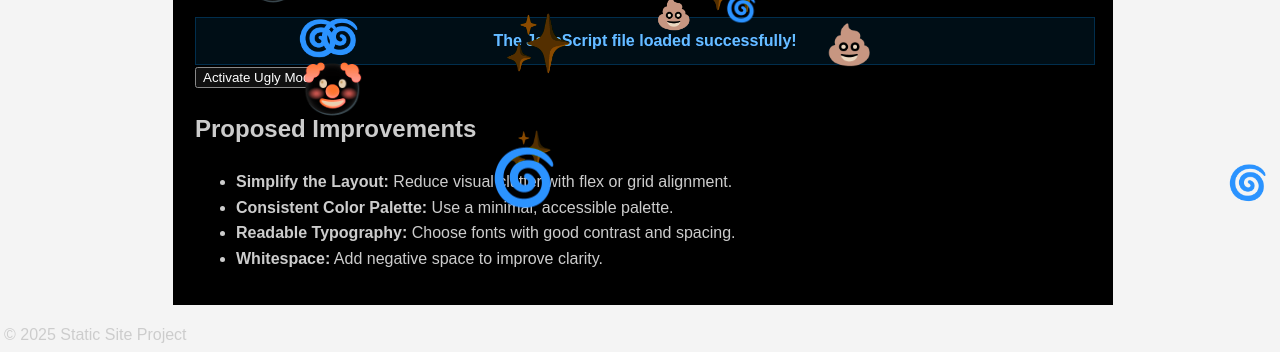
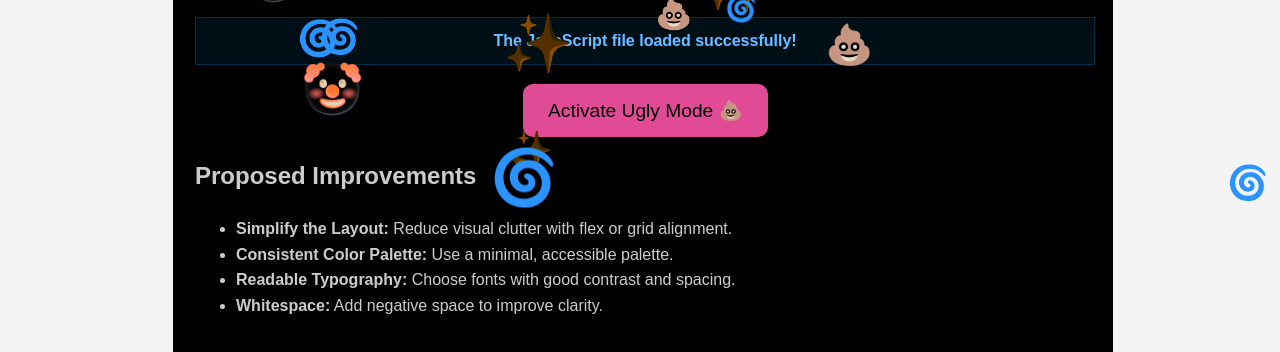
Before and after one commit to lunocore404/Quiz-for-Module-12, a plain HTML site: page index.html in a window 1280 px wide. Shown: the part 600-952 px from the top of the page. Drawn offline with Linux system fonts and the light colour scheme.

Commit message:
Update style.css

```diff
--- a/style.css
+++ b/style.css
@@ -5,6 +5,7 @@ body {
   padding: 0;
   background-color: #f4f4f4;
   color: #333;
+  transition: all 0.3s ease;
 }
 
 header {
@@ -45,3 +46,20 @@ main {
   text-align: center;
   font-weight: bold;
 }
+
+#uglyButton {
+  display: block;
+  margin: 20px auto;
+  padding: 15px 25px;
+  background-color: #ff69b4;
+  color: white;
+  font-size: 1.2em;
+  border: none;
+  cursor: pointer;
+  border-radius: 10px;
+  transition: 0.3s;
+}
+
+#uglyButton:hover {
+  background-color: #ff1493;
+}
```
Lines whose indentation alone changed are shown as unchanged.
